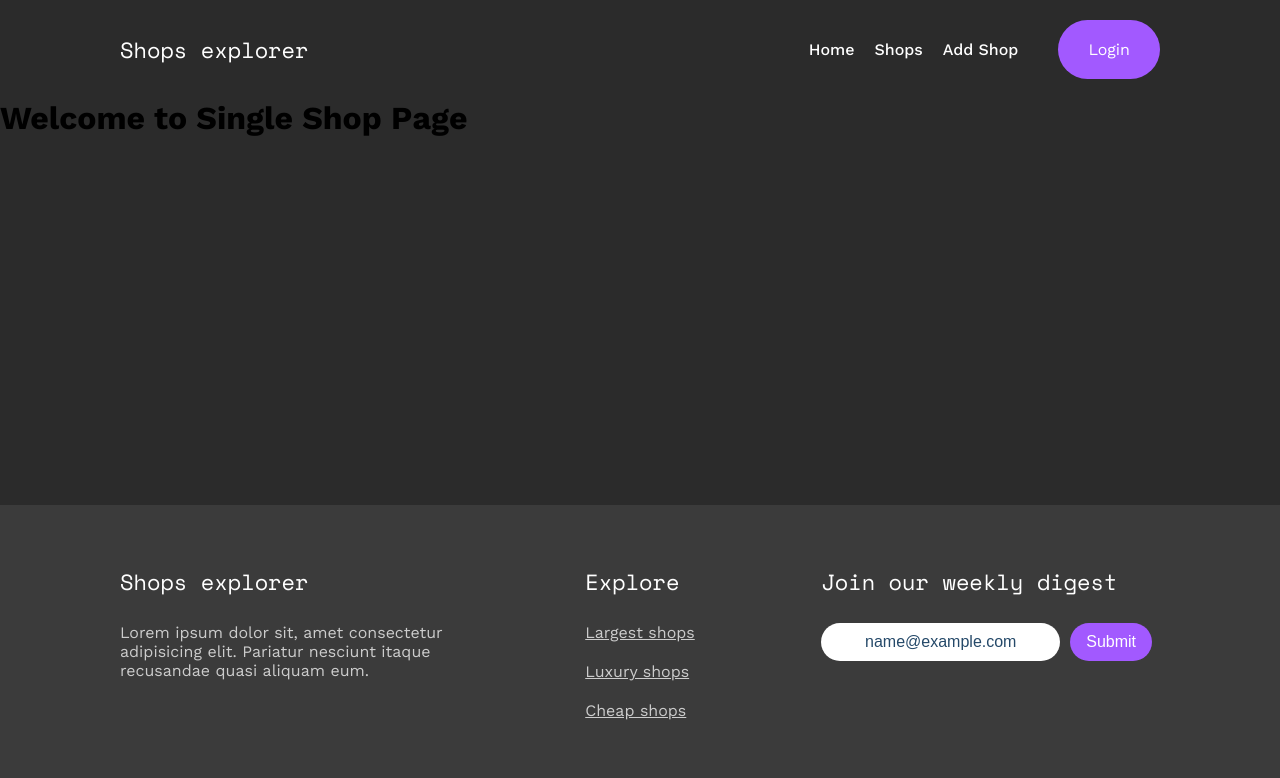
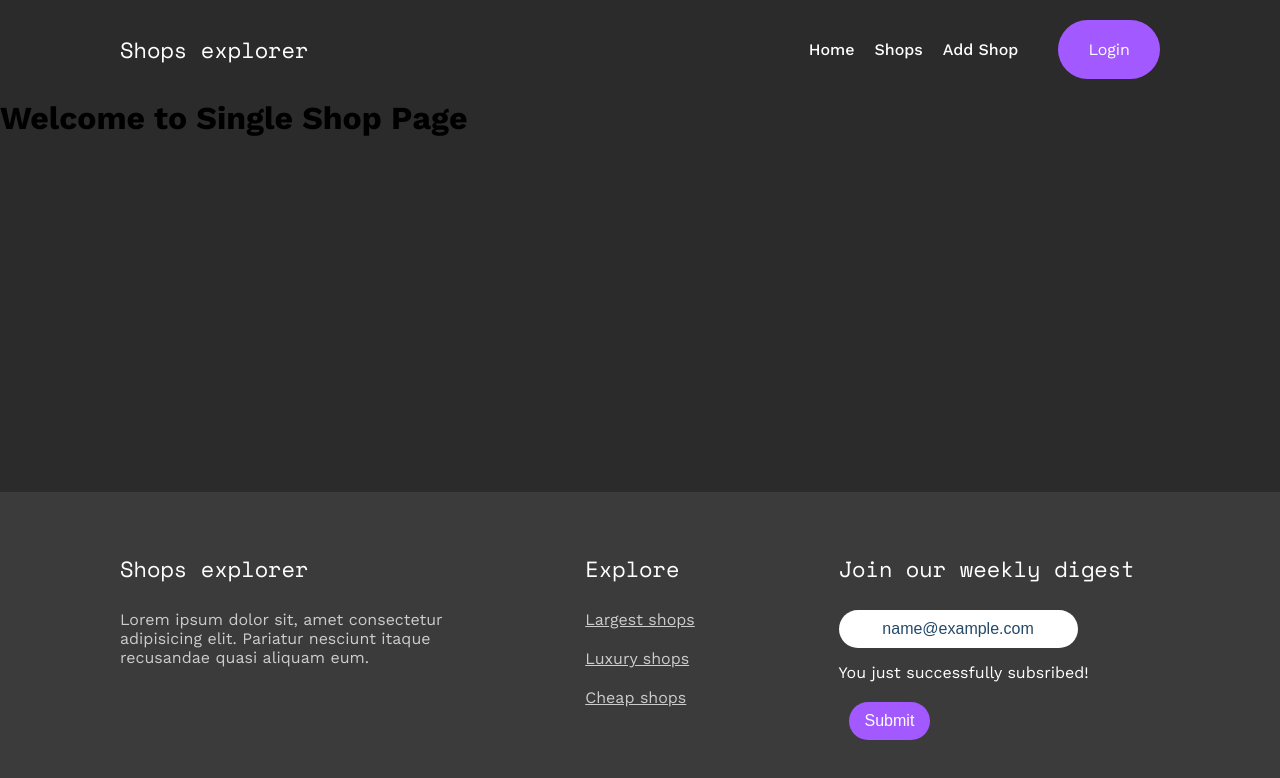
Before and after one commit to VytasPet/React_Firebase_Baigiamasis_Darbas2, a React (Vite) app: page /shops/1 in a window 1280 px wide. Both pictures are taken after typing "name@example.com" into the empty fields and a click on the button "Submit". Shown: the top 778 px of the page. Built offline with nearby package versions, Linux system fonts and the light colour scheme.

Commit message:
subsription+ settimeout

```diff
--- a/src/components/layout/Footer.jsx
+++ b/src/components/layout/Footer.jsx
@@ -1,4 +1,6 @@
 import React from "react";
+import { useEffect } from "react";
+import { useState } from "react";
 import { Link } from "react-router-dom";
 import styled from "styled-components";
 
@@ -60,8 +62,26 @@ const InputFoot = styled.input`
   text-align: center;
   margin-bottom: 15px;
 `;
+const SucEmail = styled(AboutLog)`
+  color: white;
+`;
 
 function Footer() {
+  const [emailSent, setemailSent] = useState(false);
+
+  function submitIn(e) {
+    event.preventDefault();
+    const emailVal = e.target.subEmail.value;
+    setemailSent(true);
+
+    console.log("inputval ===", e.target.subEmail.value);
+  }
+  useEffect(() => {
+    setTimeout(() => {
+      setemailSent(false);
+    }, 3000);
+  }, [submitIn]);
+
   return (
     <Footeris>
       <FooterContent className="container">
@@ -77,8 +97,11 @@ function Footer() {
         </FooterDiv>
         <FooterDiv>
           <Logo>Join our weekly digest</Logo>
-          <InputFoot placeholder="Enter your email here:" />
-          <SubButton>Submit</SubButton>
+          <form onSubmit={submitIn}>
+            <InputFoot type="email" id="subEmail" placeholder="Enter your email here:" />
+            {emailSent && <SucEmail>You just successfully subsribed!</SucEmail>}
+            <SubButton type="submit">Submit</SubButton>
+          </form>
         </FooterDiv>
       </FooterContent>
     </Footeris>
```
Also changed, not shown: src/components/layout/Hero.jsx (added), src/components/layout/pic.jpeg (deleted), 1 other file (tests, documents, lock files or other folders).
